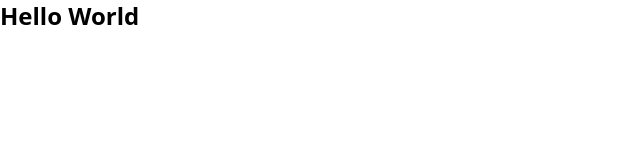
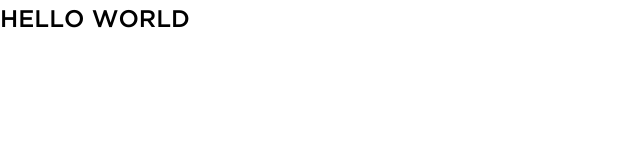
Before and after one commit to vucongchien98/voting-bnhv2024, an Astro site: page / in a window 1280 px wide. Shown: the whole page, without its empty margins (0-640 px from the left). Built offline with nearby package versions, Linux system fonts and the light colour scheme; Astro itself is replaced by a stand-in of ours.

Commit message:
init font Gotham

```diff
--- /dev/null
+++ b/public/styles/index.css
@@ -0,0 +1,11 @@
+@font-face {
+    font-family: 'Gotham';
+    src: url('/fonts/Gotham/Gotham-Regular.woff2') format('woff2'),
+        url('/fonts/Gotham/Gotham-Regular.woff') format('woff');
+    font-weight: 400;
+}
+
+body {
+    font-family: "Gotham";
+    font-weight: 400;
+}
--- a/src/layouts/Layout.astro
+++ b/src/layouts/Layout.astro
@@ -15,6 +15,7 @@ const { title } = Astro.props;
     <link rel="icon" type="image/svg+xml" href="/favicon.svg" />
     <meta name="generator" content={Astro.generator} />
     <title>{title}</title>
+    <link rel="stylesheet" href="/styles/index.css">
   </head>
   <body>
     <slot />
--- a/src/pages/index.astro
+++ b/src/pages/index.astro
@@ -3,5 +3,5 @@ import Layout from '../layouts/Layout.astro';
 ---
 
 <Layout title="Welcome to Astro.">
-  <h1 class="text-2xl font-bold">Hello World</h1>
+  <h1 class="text-2xl uppercase">Hello World</h1>
 </Layout>
```
Also changed, not shown: public/fonts/Gotham/Gotham-Regular.woff (added), public/fonts/Gotham/Gotham-Regular.woff2 (added).
